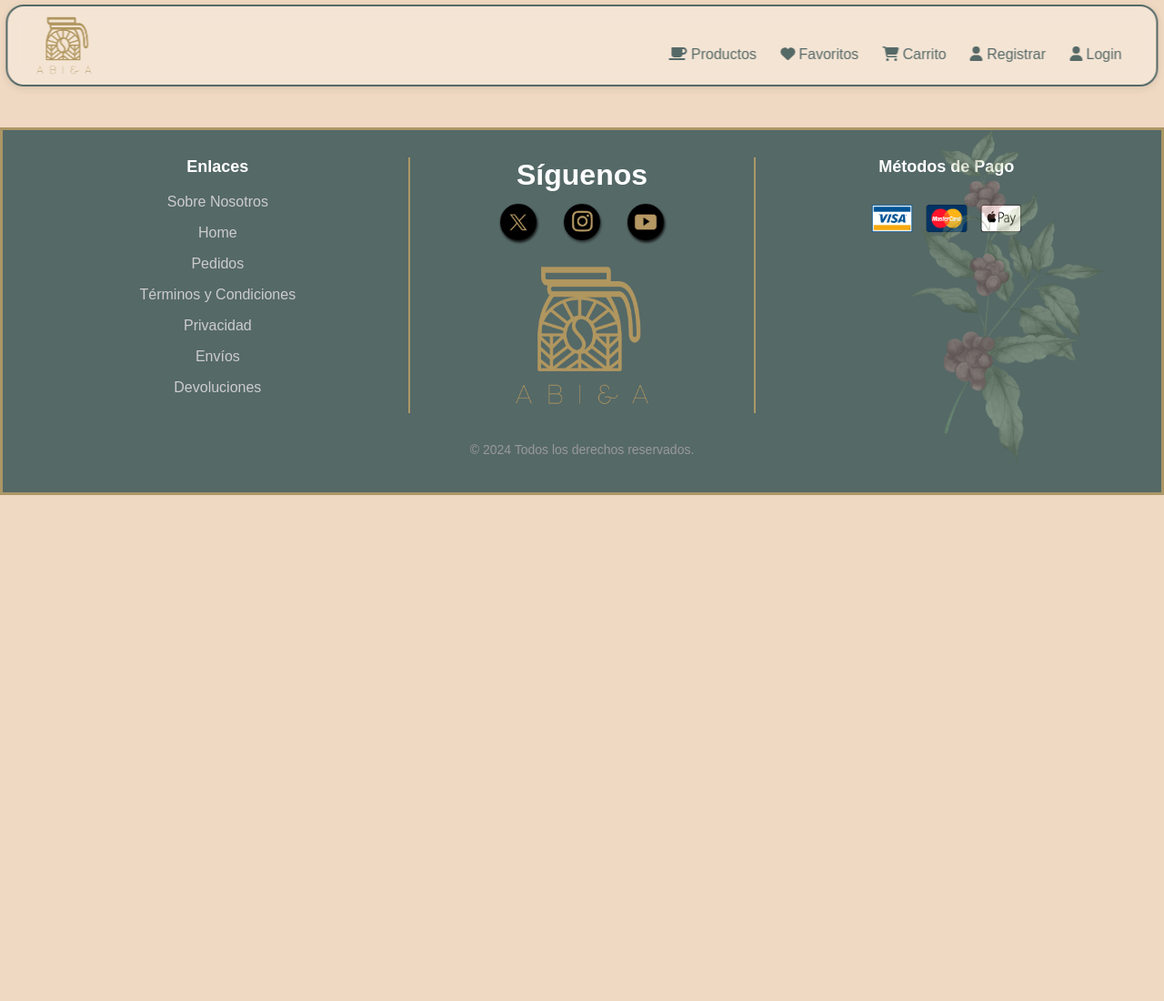
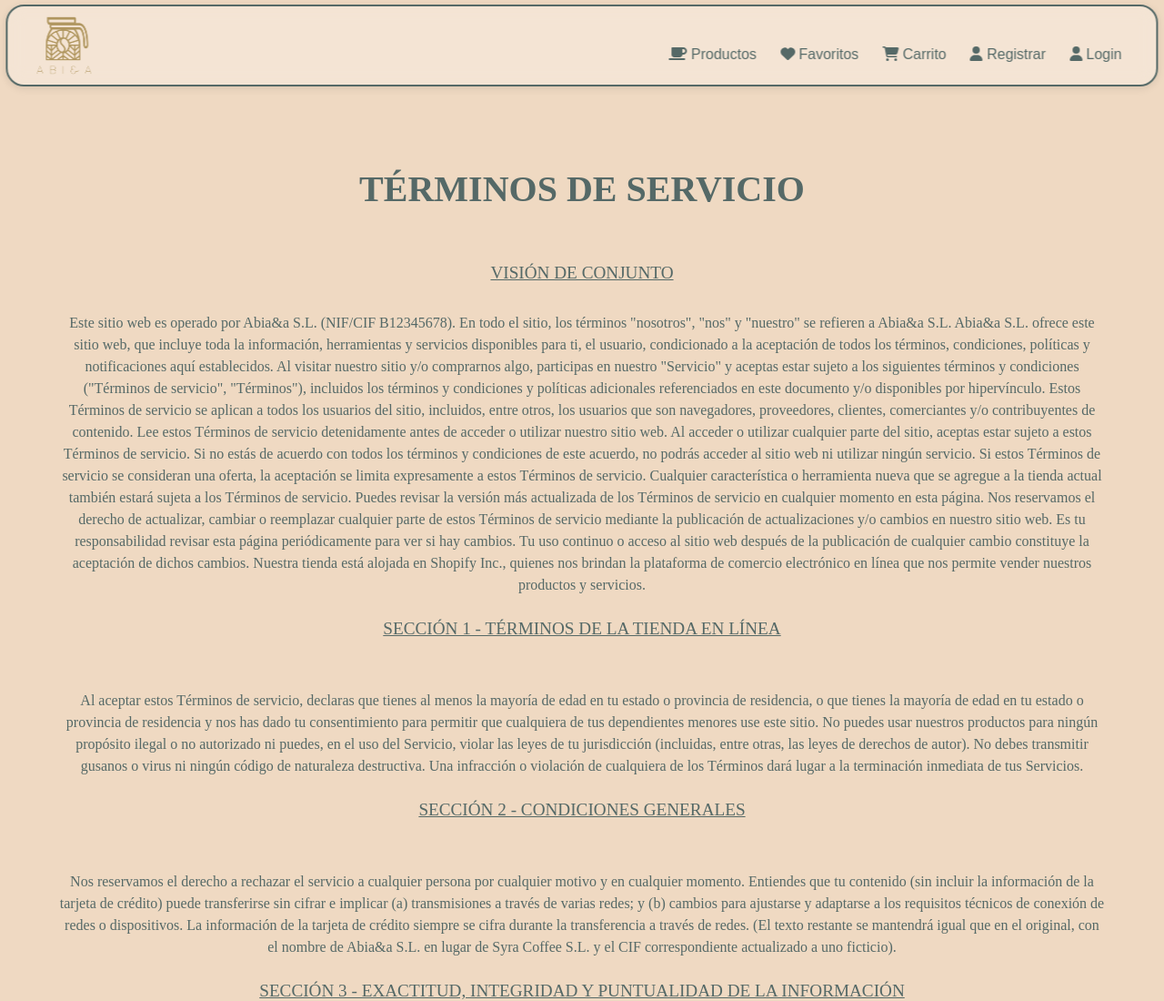
Before and after one commit to 4GeeksAcademy/ProyectoFinal_Amanda-Bruno, a React app: page /terminosCondiciones in a window 1280 px wide. Shown: the top 1100 px of the page at 91% size. Before the commit the page ends 800 px from the top, so only its background shows below. Built offline with nearby package versions, Linux system fonts and the light colour scheme; no server answers.

Commit message:
terminos y condiciones

```diff
--- a/src/front/js/component/footer.js
+++ b/src/front/js/component/footer.js
@@ -16,10 +16,8 @@ const Footer = () => {
         <div className="footer-section">
           <h4>Enlaces</h4>
           <ul>
-            <li><a href="#">Sobre Nosotros</a></li>
-            <li><a href="#">Home</a></li>
-            <li><a href="#">Pedidos</a></li>
-            <li><a href="#">Términos y Condiciones</a></li>
+            <li><a href="/quienSomos">Sobre Nosotros</a></li>
+            <li><a href="/terminosCondiciones">Términos y Condiciones</a></li>
             <li><a href="#">Privacidad</a></li>
             <li><a href="#">Envíos</a></li>
             <li><a href="#">Devoluciones</a></li>
--- a/src/front/js/layout.js
+++ b/src/front/js/layout.js
@@ -11,6 +11,7 @@ import Navbar from "./component/navbar";
 import Footer from "./component/footer";
 import Registrar from "./pages/registrar";
 import CarritoCompra from "./pages/carritoCompra";
+import TerminosCondiciones from "./pages/terminosCondiciones";
 
 //create your first component
 const Layout = () => {
@@ -30,6 +31,7 @@ const Layout = () => {
                     <Route element={<QuienSomos />} path="/quienSomos" />
                     <Route element={<Registrar />} path="/registrar" />
                     <Route path="/carritoCompra" element={<CarritoCompra />} />
+                    <Route path="/terminosCondiciones" element={<TerminosCondiciones />} />
                     <Route element={<h1>Not found!</h1>} />
                 </Routes>
                 <Footer />
--- /dev/null
+++ b/src/front/js/pages/terminosCondiciones.js
@@ -0,0 +1,152 @@
+import React from "react";
+import '../../styles/terminoCondiciones.css';
+
+const TerminosCondiciones = () => {
+    return (
+        <div className="texto">
+
+            <h1><strong> TÉRMINOS DE SERVICIO </strong></h1>
+            <br></br>
+            <br></br>
+            <h5> VISIÓN DE CONJUNTO </h5>
+            <br></br>
+            <p>
+                Este sitio web es operado por Abia&a S.L. (NIF/CIF B12345678). En todo el sitio, los términos "nosotros", "nos" y "nuestro" se refieren a Abia&a S.L. Abia&a S.L. ofrece este sitio web, que incluye toda la información, herramientas y servicios disponibles para ti, el usuario, condicionado a la aceptación de todos los términos, condiciones, políticas y notificaciones aquí establecidos. Al visitar nuestro sitio y/o comprarnos algo, participas en nuestro "Servicio" y aceptas estar sujeto a los siguientes términos y condiciones ("Términos de servicio", "Términos"), incluidos los términos y condiciones y políticas adicionales referenciados en este documento y/o disponibles por hipervínculo. Estos Términos de servicio se aplican a todos los usuarios del sitio, incluidos, entre otros, los usuarios que son navegadores, proveedores, clientes, comerciantes y/o contribuyentes de contenido.
+                Lee estos Términos de servicio detenidamente antes de acceder o utilizar nuestro sitio web. Al acceder o utilizar cualquier parte del sitio, aceptas estar sujeto a estos Términos de servicio. Si no estás de acuerdo con todos los términos y condiciones de este acuerdo, no podrás acceder al sitio web ni utilizar ningún servicio. Si estos Términos de servicio se consideran una oferta, la aceptación se limita expresamente a estos Términos de servicio.
+                Cualquier característica o herramienta nueva que se agregue a la tienda actual también estará sujeta a los Términos de servicio. Puedes revisar la versión más actualizada de los Términos de servicio en cualquier momento en esta página. Nos reservamos el derecho de actualizar, cambiar o reemplazar cualquier parte de estos Términos de servicio mediante la publicación de actualizaciones y/o cambios en nuestro sitio web. Es tu responsabilidad revisar esta página periódicamente para ver si hay cambios. Tu uso continuo o acceso al sitio web después de la publicación de cualquier cambio constituye la aceptación de dichos cambios. Nuestra tienda está alojada en Shopify Inc., quienes nos brindan la plataforma de comercio electrónico en línea que nos permite vender nuestros productos y servicios.
+                <br></br>
+                <br></br>
+                <h5> SECCIÓN 1 - TÉRMINOS DE LA TIENDA EN LÍNEA </h5>
+                <br></br>
+                <br></br>
+                Al aceptar estos Términos de servicio, declaras que tienes al menos la mayoría de edad en tu estado o provincia de residencia, o que tienes la mayoría de edad en tu estado o provincia de residencia y nos has dado tu consentimiento para permitir que cualquiera de tus dependientes menores use este sitio. No puedes usar nuestros productos para ningún propósito ilegal o no autorizado ni puedes, en el uso del Servicio, violar las leyes de tu jurisdicción (incluidas, entre otras, las leyes de derechos de autor). No debes transmitir gusanos o virus ni ningún código de naturaleza destructiva. Una infracción o violación de cualquiera de los Términos dará lugar a la terminación inmediata de tus Servicios.
+                <br></br>
+                <br></br>
+                <h5> SECCIÓN 2 - CONDICIONES GENERALES </h5>
+                <br></br>
+                <br></br>
+                Nos reservamos el derecho a rechazar el servicio a cualquier persona por cualquier motivo y en cualquier momento. Entiendes que tu contenido (sin incluir la información de la tarjeta de crédito) puede transferirse sin cifrar e implicar (a) transmisiones a través de varias redes; y (b) cambios para ajustarse y adaptarse a los requisitos técnicos de conexión de redes o dispositivos. La información de la tarjeta de crédito siempre se cifra durante la transferencia a través de redes.
+                (El texto restante se mantendrá igual que en el original, con el nombre de Abia&a S.L. en lugar de Syra Coffee S.L. y el CIF correspondiente actualizado a uno ficticio).
+                <br></br>
+                <br></br>
+                <h5> SECCIÓN 3 - EXACTITUD, INTEGRIDAD Y PUNTUALIDAD DE LA INFORMACIÓN </h5>
+                <br></br>
+                <br></br>
+                No somos responsables si la información disponible en este sitio no es precisa, completa o actual. El material de este sitio se proporciona solo para información general y no debe confiarse en él sin consultar fuentes de información primarias, más precisas, más completas o más oportunas. Cualquier confianza en el material de este sitio es bajo tu propio riesgo.
+                <br></br>
+                <br></br>
+                <h5> SECCIÓN 4 - MODIFICACIONES AL SERVICIO Y PRECIOS </h5>
+                <br></br>
+                <br></br>
+                Los precios de nuestros productos están sujetos a cambios sin previo aviso. Nos reservamos el derecho en cualquier momento de modificar o interrumpir el Servicio (o cualquier parte o contenido del mismo) sin previo aviso. No seremos responsables ante ti ni ante terceros por cualquier modificación, cambio de precio, suspensión o interrupción del Servicio.
+                <br></br>
+                <br></br>
+                <h5> SECCIÓN 5 - PRODUCTOS O SERVICIOS </h5>
+                <br></br>
+                <br></br>
+                Ciertos productos o servicios pueden estar disponibles exclusivamente en línea a través del sitio web. Estos productos o servicios pueden tener cantidades limitadas y están sujetos a devolución o cambio solo de acuerdo con nuestra Política de Devolución.
+                Nos reservamos el derecho, pero no estamos obligados, a limitar las ventas de nuestros productos o servicios a cualquier persona, región geográfica o jurisdicción. Todas las descripciones de los productos o los precios de los productos están sujetos a cambios sin previo aviso. Nos reservamos el derecho de descontinuar cualquier producto en cualquier momento.
+                <br></br>
+                <br></br>
+                <h5> SECCIÓN 6 - PRECISIÓN DE LA FACTURACIÓN Y LA INFORMACIÓN DE LA CUENTA </h5>
+                <br></br>
+                <br></br>
+                Nos reservamos el derecho de rechazar cualquier pedido. Podemos, a nuestro exclusivo criterio, limitar o cancelar las cantidades compradas por persona, hogar o pedido. En el caso de un cambio o cancelación, intentaremos notificarte contactando con el correo electrónico proporcionado. Aceptas proporcionar información de cuenta y compra actual, completa y precisa.
+                <br></br>
+                <br></br>
+                <h5> SECCIÓN 7 - HERRAMIENTAS OPCIONALES </h5>
+                <br></br>
+                <br></br>
+                Podemos brindarte acceso a herramientas de terceros sobre las cuales no monitoreamos ni tenemos ningún control. Aceptas que brindamos acceso a dichas herramientas "tal cual" y "según estén disponibles", sin ninguna garantía, representación o condición de ningún tipo. No tendremos ninguna responsabilidad derivada o relacionada con tu uso de herramientas opcionales de terceros.
+                <br></br>
+                <br></br>
+                <h5> SECCIÓN 8 - ENLACES DE TERCEROS </h5>
+                <br></br>
+                <br></br>
+                Cierto contenido, productos y servicios disponibles a través de nuestro Servicio pueden incluir materiales de terceros. Los enlaces de terceros en este sitio pueden dirigirte a sitios web que no están afiliados a nosotros. No somos responsables del contenido o la exactitud de los materiales de terceros ni por daños relacionados con la compra o el uso de bienes, servicios o cualquier transacción realizada en relación con sitios web de terceros.
+                <br></br>
+                <br></br>
+                <h5> SECCIÓN 9 - COMENTARIOS DE USUARIO, RETROALIMENTACIÓN Y OTROS ENVÍOS </h5>
+                <br></br>
+                <br></br>
+                Nos reservamos el derecho de editar, copiar, publicar, distribuir, traducir y utilizar en cualquier medio cualquier comentario que nos envíes. No tenemos obligación de mantener la confidencialidad de los comentarios ni de pagar compensación por ellos.
+                <br></br>
+                <br></br>
+                <h5> SECCIÓN 10 - INFORMACIÓN PERSONAL </h5>
+                <br></br>
+                <br></br>
+                Tu envío de información personal a través de la tienda se rige por nuestra Política de Privacidad.
+                <br></br>
+                <br></br>
+                <h5> SECCIÓN 11 - ERRORES, INEXACTITUDES Y OMISIONES </h5>
+                <br></br>
+                <br></br>
+                Ocasionalmente, puede haber información en nuestro sitio o en el Servicio que contenga errores tipográficos, inexactitudes u omisiones. Nos reservamos el derecho de corregir cualquier error, inexactitud u omisión, y de cambiar o actualizar información en cualquier momento sin previo aviso.
+                <br></br>
+                <br></br>
+                <h5> SECCIÓN 12 - USOS PROHIBIDOS </h5>
+                <br></br>
+                <br></br>
+                Tienes prohibido usar el sitio o su contenido para cualquier propósito ilegal o para violar cualquier reglamento o ley aplicable, enviar información falsa, transmitir virus, entre otros.
+                <br></br>
+                <br></br>
+                <h5> SECCIÓN 13 - RENUNCIA DE GARANTÍAS; LIMITACIÓN DE RESPONSABILIDAD </h5>
+                <br></br>
+                <br></br>
+                No garantizamos que tu uso de nuestro servicio será ininterrumpido, seguro o libre de errores. El servicio se proporciona "tal como está" y "según esté disponible" sin ninguna representación, garantía o condición de ningún tipo.
+                <br></br>
+                <br></br>
+                <h5> SECCIÓN 14 - INDEMNIZACIÓN </h5>
+                <br></br>
+                <br></br>
+                Aceptas indemnizar, defender y mantener indemne a Abia&a S.L. y a sus empleados, afiliados, agentes, contratistas, entre otros, de cualquier reclamo o demanda debido a tu incumplimiento de estos Términos de servicio o la violación de cualquier ley o derecho de terceros.
+                <br></br>
+                <br></br>
+                <h5> SECCIÓN 15 - DIVISIBILIDAD </h5>
+                <br></br>
+                <br></br>
+                En caso de que se determine que alguna disposición de estos Términos es ilegal, nula o inaplicable, dicha disposición será, no obstante, ejecutable en la mayor medida permitida por la ley aplicable.
+                <br></br>
+                <br></br>
+                <h5> SECCIÓN 16 - TERMINACIÓN </h5>
+                <br></br>
+                <br></br>
+                Estos Términos de servicio son efectivos a menos que tú o nosotros los terminemos.
+                <br></br>
+                <br></br>
+                <h5> SECCIÓN 17 - ACUERDO COMPLETO </h5>
+                <br></br>
+                <br></br>
+                Estos Términos constituyen el acuerdo completo y el entendimiento entre tú y nosotros.
+                <br></br>
+                <br></br>
+                <h5> SECCIÓN 18 - LEY APLICABLE </h5>
+                <br></br>
+                <br></br>
+                Estos Términos se regirán e interpretarán de acuerdo con las leyes de Barcelona, España.
+                <br></br>
+                <br></br>
+                <h5> SECCIÓN 19 - CAMBIOS EN LOS TÉRMINOS DE SERVICIO </h5>
+                <br></br>
+                <br></br>
+                Nos reservamos el derecho de actualizar, cambiar o reemplazar cualquier parte de estos Términos mediante la publicación de actualizaciones en nuestro sitio web.
+                <br></br>
+                <br></br>
+                <h5> SECCIÓN 20 - INFORMACIÓN DE CONTACTO </h5>
+                <br></br>
+                <br></br>
+                Las preguntas sobre los Términos de servicio deben enviarse a info@abiaa.com.
+                <br></br>
+                <br></br>
+                <h5> SECCIÓN 21 - SITIO WEB </h5>
+                <br></br>
+                <br></br>
+                © 2024, Abia&a S.L. - NIF/CIF B12345678, Todos los derechos reservados.
+                <br></br>
+                Toda la información contenida en este sitio es propiedad de Abia&a, a menos que se indique lo contrario. Queda prohibida cualquier reproducción sin el consentimiento expreso por escrito de Abia&a.
+            </p>
+        </div>
+    );
+};
+
+export default TerminosCondiciones;
--- /dev/null
+++ b/src/front/styles/terminoCondiciones.css
@@ -0,0 +1,31 @@
+.texto {
+    text-align: center;
+    font-family: 'DM Sans';
+    color: #556967;
+    padding: 5%;
+}
+
+h1 {
+    padding-top: 30px;
+    font-size: 2.5rem;
+}
+
+h5 {
+    text-decoration: underline;
+    font-size: 1.2rem;
+}
+
+@media (max-width: 768px) {
+    .texto {
+        padding: 10px;
+    }
+
+    h1 {
+        font-size: 2rem;
+        padding-top: 20px;
+    }
+
+    h5 {
+        font-size: 1rem;
+    }
+}
```
Also changed, not shown: src/front/img/browserconfig.xml (added, +9 -0 lines), template.html (+11 -3 lines), src/front/img/android-chrome-192x192.png (added), src/front/img/android-chrome-512x512.png (added), src/front/img/apple-touch-icon.png (added), src/front/img/favicon-16x16.png (added), src/front/img/favicon-32x32.png (added), src/front/img/favicon.ico (added), src/front/img/mstile-150x150.png (added), src/front/img/rigo-baby.jpg (deleted), src/front/img/safari-pinned-tab.svg (added), src/front/img/site.webmanifest (added).
